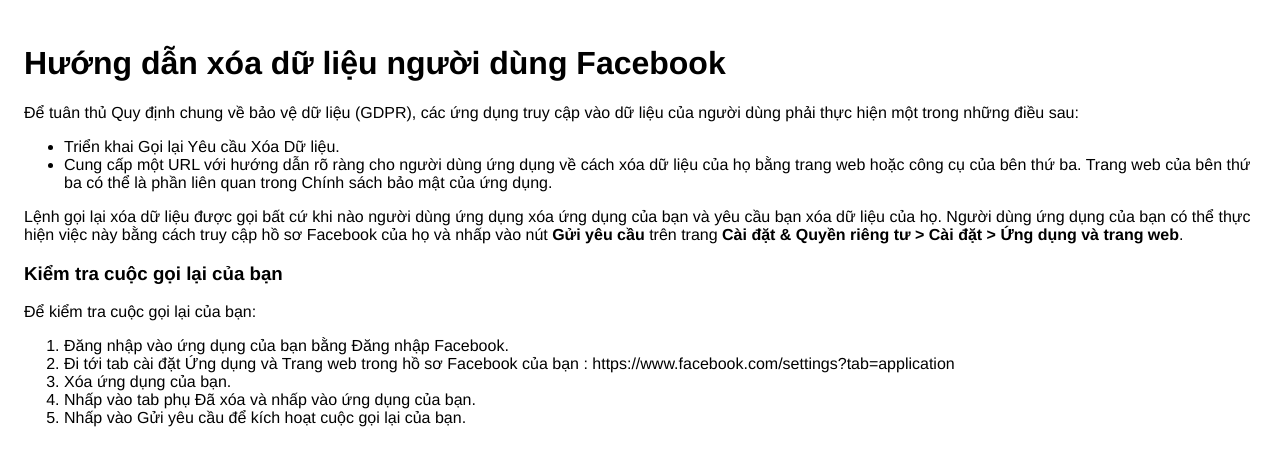
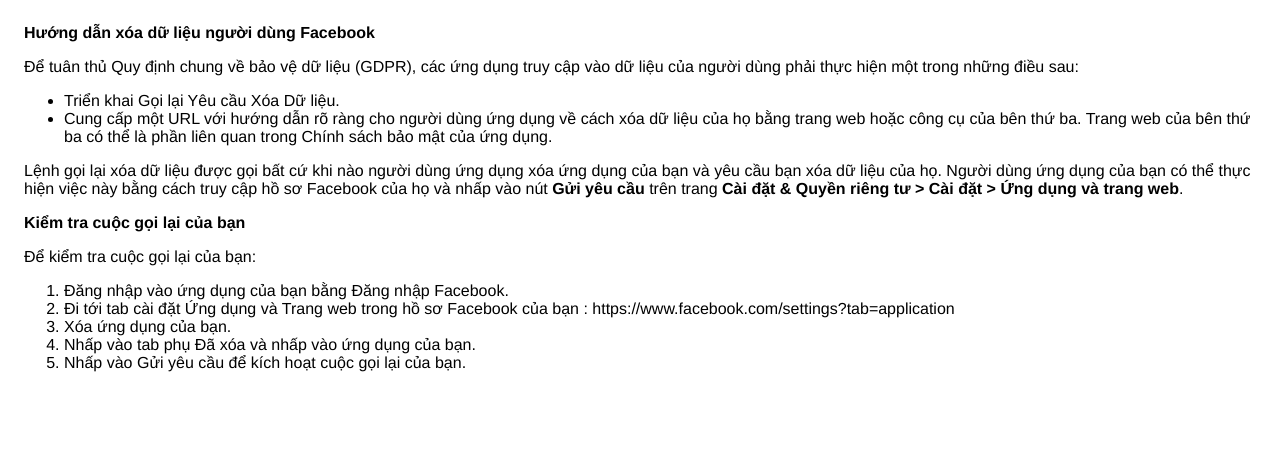
Before and after one commit to nicktaoweb3/Data-Deletion-Request-Callback, a plain HTML site: page index.html in a window 1280 px wide. Drawn offline with Linux system fonts and the light colour scheme.

Commit message:
Update index.html

```diff
--- a/index.html
+++ b/index.html
@@ -7,14 +7,14 @@
     <style> body { font-family: 'Helvetica Neue', Helvetica, Arial, sans-serif; padding:1em; } </style>
 </head>
 <body>
-    <h1>Hướng dẫn xóa dữ liệu người dùng Facebook</h1>
+    <strong>Hướng dẫn xóa dữ liệu người dùng Facebook</strong>
     <p>Để tuân thủ Quy định chung về bảo vệ dữ liệu (GDPR), các ứng dụng truy cập vào dữ liệu của người dùng phải thực hiện một trong những điều sau:</p>
     <ul>
         <li>Triển khai Gọi lại Yêu cầu Xóa Dữ liệu.</li>
         <li>Cung cấp một URL với hướng dẫn rõ ràng cho người dùng ứng dụng về cách xóa dữ liệu của họ bằng trang web hoặc công cụ của bên thứ ba. Trang web của bên thứ ba có thể là phần liên quan trong Chính sách bảo mật của ứng dụng.</li>
     </ul>
     <p>Lệnh gọi lại xóa dữ liệu được gọi bất cứ khi nào người dùng ứng dụng xóa ứng dụng của bạn và yêu cầu bạn xóa dữ liệu của họ. Người dùng ứng dụng của bạn có thể thực hiện việc này bằng cách truy cập hồ sơ Facebook của họ và nhấp vào nút  <strong>Gửi yêu cầu</strong> trên trang <strong> Cài đặt & Quyền riêng tư > Cài đặt > Ứng dụng và trang web</strong>.</p>
-    <h3>Kiểm tra cuộc gọi lại của bạn</h3>
+    <strong>Kiểm tra cuộc gọi lại của bạn</strong>
     <p>Để kiểm tra cuộc gọi lại của bạn:</p>
     <ol>
         <li>Đăng nhập vào ứng dụng của bạn bằng Đăng nhập Facebook.</li>
```
